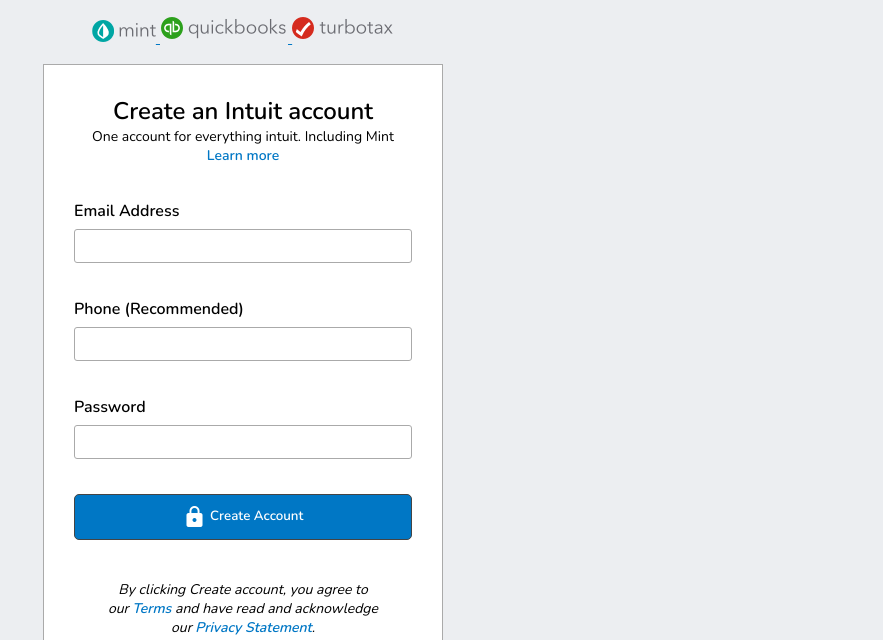
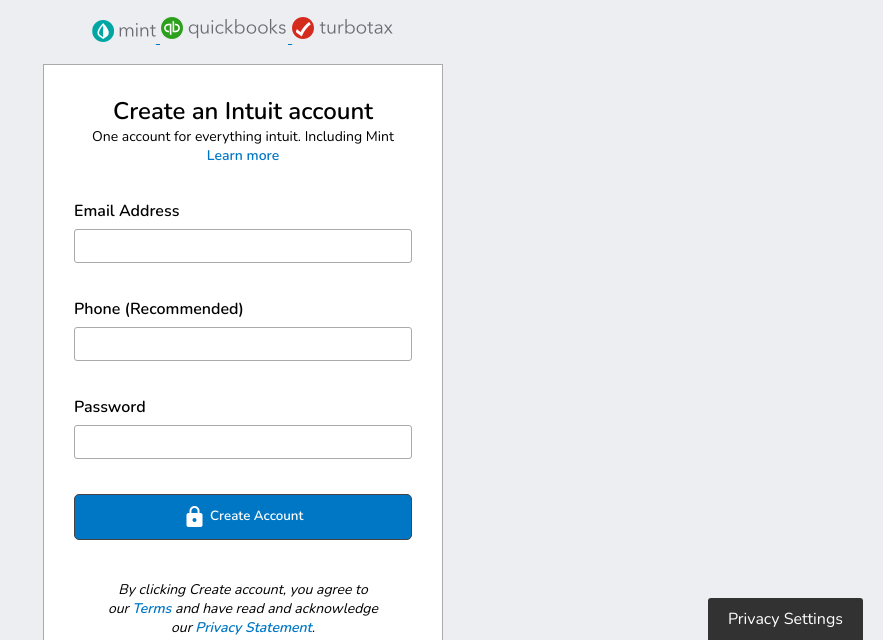
Before and after one commit to aldemeery/mint-signup, a website: page index.html in a window 1280 px wide. Shown: the part 160-800 px from the top of the page, without its empty margins (397-1280 px from the left). Drawn offline with nearby package versions, Linux system fonts and the light colour scheme.

Commit message:
Style the privacy settings button.

```diff
--- a/index.html
+++ b/index.html
@@ -1,12 +1,17 @@
 <!DOCTYPE html>
 <html lang="en">
-
     <head>
         <meta charset="UTF-8" />
         <meta name="viewport" content="width=device-width, initial-scale=1.0" />
         <title>Mint Signup</title>
-    <link href="https://fonts.googleapis.com/css?family=Nunito:200,600" rel="stylesheet" />
-    <link href="https://fonts.googleapis.com/icon?family=Material+Icons" rel="stylesheet" />
+        <link
+            href="https://fonts.googleapis.com/css?family=Nunito:200,600"
+            rel="stylesheet"
+        />
+        <link
+            href="https://fonts.googleapis.com/icon?family=Material+Icons"
+            rel="stylesheet"
+        />
         <link rel="stylesheet" href="style.css" />
     </head>
 
@@ -68,8 +73,12 @@
                         </div>
                         <div class="input-group">
                             <label for="password">Password</label>
-                        <input type="password" name="password" id="password" placeholder="&#xe898" />
-
+                            <input
+                                type="password"
+                                name="password"
+                                id="password"
+                                placeholder="&#xe898;"
+                            />
                         </div>
                         <button type="submit" class="btn btn-block">
                             <i class="material-icons">lock</i>
@@ -77,7 +86,8 @@
                         </button>
                         <p class="disclaimer">
                             By clicking Create account, you agree to our
-                        <a href="#">Terms</a> and have read and acknowledge our <a href="#">Privacy Statement</a>.
+                            <a href="#">Terms</a> and have read and acknowledge
+                            our <a href="#">Privacy Statement</a>.
                         </p>
                     </form>
                 </div>
@@ -90,9 +100,6 @@
                 </div>
             </div>
         </div>
-    <div class="privacy-button">
-        <a href="#">Privacy Settings</a>
-    </div>
         <footer>
             <div class="links">
                 <a href="#">Legal</a>
@@ -100,9 +107,14 @@
                 <a href="#">Security</a>
             </div>
             <div class="copyright">
-            © 2020 Intuit, Inc. All rights reserved. Intuit, QuickBooks, QB, TurboTax, ProConnect and Mint are registered trademarks of Intuit Inc. Terms and conditions, features, support, pricing, and service options subject to change without notice.
+                © 2020 Intuit, Inc. All rights reserved. Intuit, QuickBooks, QB,
+                TurboTax, ProConnect and Mint are registered trademarks of
+                Intuit Inc. Terms and conditions, features, support, pricing,
+                and service options subject to change without notice.
             </div>
         </footer>
+        <div class="privacy-button">
+            <a href="#">Privacy Settings</a>
+        </div>
     </body>
-
 </html>
--- a/style.css
+++ b/style.css
@@ -5,7 +5,6 @@
     padding: 0;
     font-family: inherit;
 }
-
 
 /*=================*/
 
@@ -27,7 +26,6 @@
     color: #0077c5;
 }
 
-
 /*=== Header ====*/
 
 header {
@@ -40,7 +38,6 @@
     margin: auto;
     width: 118px;
 }
-
 
 /*=== Container ====*/
 
@@ -70,7 +67,6 @@
     text-align: center;
     margin: 15px 0px;
 }
-
 
 /*=== Form ====*/
 
@@ -150,6 +146,8 @@
     text-decoration: none;
 }
 
+/*=== Footer ====*/
+
 footer .links a {
     text-decoration: none;
     margin-right: 10px;
@@ -166,3 +164,20 @@
     width: 700px;
     text-align: center;
 }
+
+/*=== Privacy Button ====*/
+
+.privacy-button {
+    position: fixed;
+    bottom: 0;
+    right: 20px;
+    background-color: #323232;
+    border-radius: 3px 3px 0 0;
+}
+
+.privacy-button a {
+    padding: 10px 20px;
+    display: inline-block;
+    color: #fff;
+    text-decoration: none;
+}
```
Also changed, not shown: CHANGELOG.md. Lines whose indentation alone changed are shown as unchanged.
